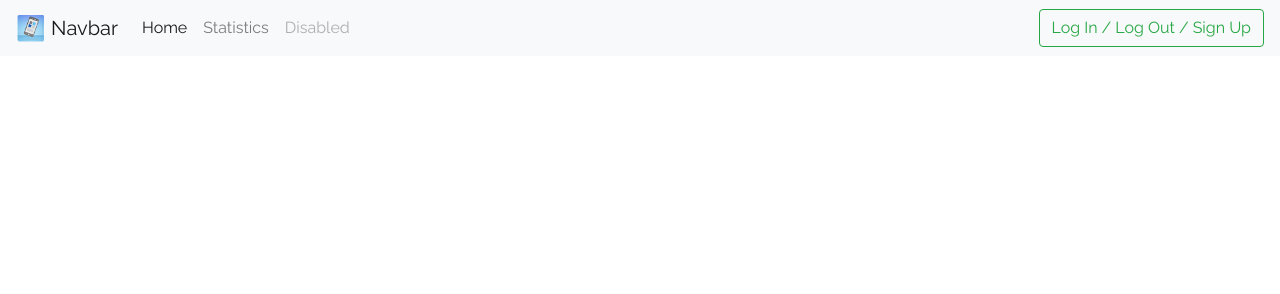
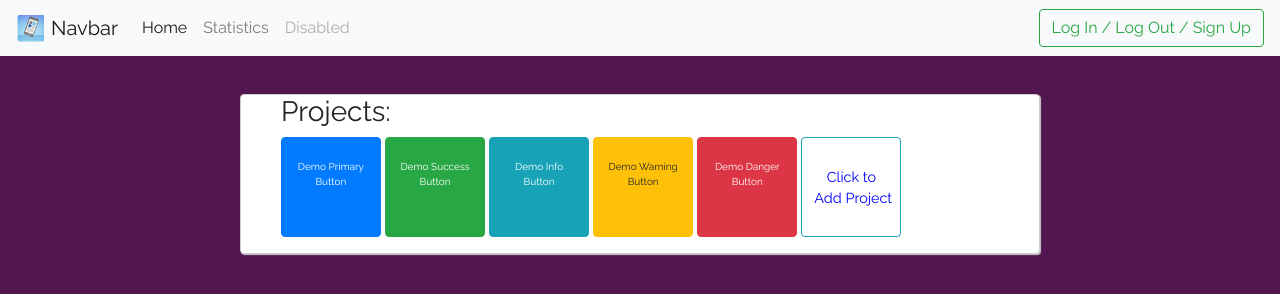
Before and after one commit to cristian-mihaitactin/StackTasor, a website: page public/index.html in a window 1280 px wide. Drawn offline with nearby package versions, Linux system fonts and the light colour scheme.

Commit message:
add first page dumb front page

```diff
--- a/public/index.html
+++ b/public/index.html
@@ -40,6 +40,48 @@
   </div>
 </nav>
 
+<article class="card" id="pwa">
+  <div class="card__content">
+    <h3>Projects:</h3>
+    <div class="row">
+        <div class="col-lg-12">
+          <p>
+            <a href="#" class="btn btn-sq btn-primary">
+                <i class="fa fa-user fa-5x"></i><br/>
+                Demo Primary <br>Button
+            </a>
+            <a href="#" class="btn btn-sq btn-success">
+              <i class="fa fa-user fa-5x"></i><br/>
+              Demo Success <br>Button
+            </a>
+            <a href="#" class="btn btn-sq btn-info">
+              <i class="fa fa-user fa-5x"></i><br/>
+              Demo Info <br>Button
+            </a>
+            <a href="#" class="btn btn-sq btn-warning">
+              <i class="fa fa-user fa-5x"></i><br/>
+              Demo Warning <br>Button
+            </a>
+            <a href="#" class="btn btn-sq btn-danger">
+              <i class="fa fa-user fa-5x"></i><br/>
+              Demo Danger <br>Button
+            </a>
+            <a href="#" class="btn btn-sq btn-info btn-addproject">
+              <i class="fa fa-user fa-5x"></i><br/>
+              Click to <br>Add Project
+            </a>
+          </p>
+        </div>
+	</div>
+  </div>
+  <div class="card__details">
+    <p>PWAs really are awesome. And you can turn any application into a PWA.</p>
+    <p>Or simply start using some of the features that make up a complete PWA. That process is called "progressive enhancement" and what the "progressive" in "Progressive Web App" stands for.</p>
+    <p>Don't hesitate, dive into PWAs!</p>
+  </div>
+</article>
+
+
 <script src="/src/js/app.js"></script>
 </body>
 </html>
--- a/public/src/css/app.css
+++ b/public/src/css/app.css
@@ -1,4 +1,54 @@
 body, html {
   margin: 0;
   font-family: "Raleway", sans-serif;
+  background-color: #521751;
 }
+
+.card {
+  border: 1px solid #ccc;
+  box-shadow: 1px 1px 1px #ccc;
+  width: 80%;
+  max-width: 800px;
+  margin: auto;
+  cursor: pointer;
+  margin-top: 3%;
+}
+
+.card__content, .card__details {
+  padding: 0 5%;
+  transition: opacity 0.3s ease-out;
+}
+
+.card__details {
+  display: none;
+  opacity: 0;
+}
+
+/* .btn-sq-lg {
+  width: 150px;
+  height: 150px;
+} */
+
+.btn-sq {
+  width: 100px;
+  height: 100px;
+  font-size: 10px;
+}
+/*
+.btn-sq-sm {
+  width: 50px;
+  height: 50px;
+  font-size: 10px;
+}
+
+.btn-sq-xs {
+  width: 25px;
+  height: 25px;
+  padding:2px;
+} */
+
+.btn-addproject {
+  background-color: white;
+  color: blue;
+  font-size: 90%;
+}
```
